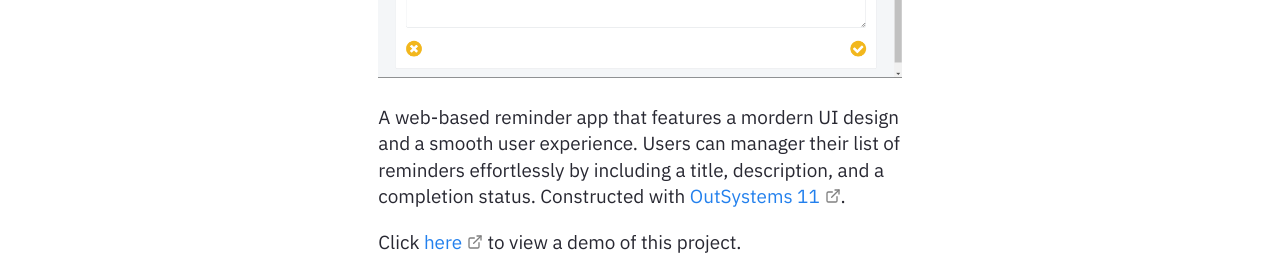
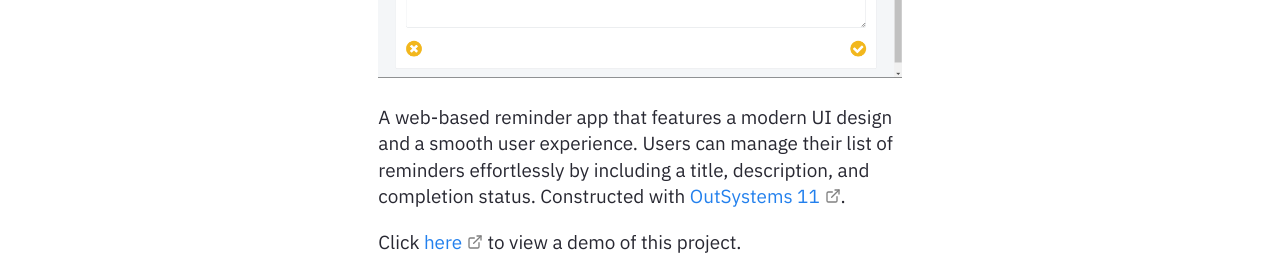
Before and after one commit to yhouyang02/yhouyang02.github.io, a Jekyll site: the page built from _notes/Public/Reminders.md, in a window 1280 px wide. Shown: the part 718-990 px from the top of the page. Built offline with Jekyll 4.4.1, drawn with Linux system fonts in a browser that asks for light colours.

Commit message:
Fix typos on project description

```diff
--- a/_notes/Public/Reminders.md
+++ b/_notes/Public/Reminders.md
@@ -14,7 +14,7 @@ date: 2023-05-01
       <img src="../../assets/img/thumbnails/thumbnail-reminders-new.png" width="100%">
 </p>
 
-A web-based reminder app that features a mordern UI design and a smooth user experience. Users can manager their list of reminders effortlessly by including a title, description, and a completion status. Constructed with [OutSystems 11](https://www.outsystems.com/).
+A web-based reminder app that features a modern UI design and a smooth user experience. Users can manage their list of reminders effortlessly by including a title, description, and completion status. Constructed with [OutSystems 11](https://www.outsystems.com/).
 
 Click [here](https://personal-vcgtfgt9.outsystemscloud.com/Reminders/) to view a demo of this project.
 
```
